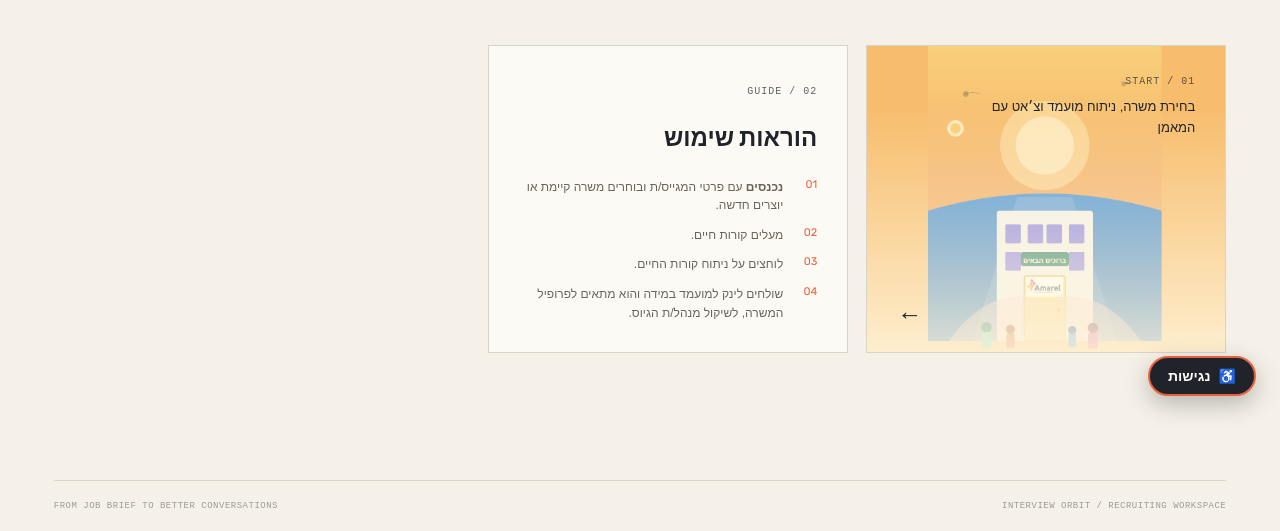
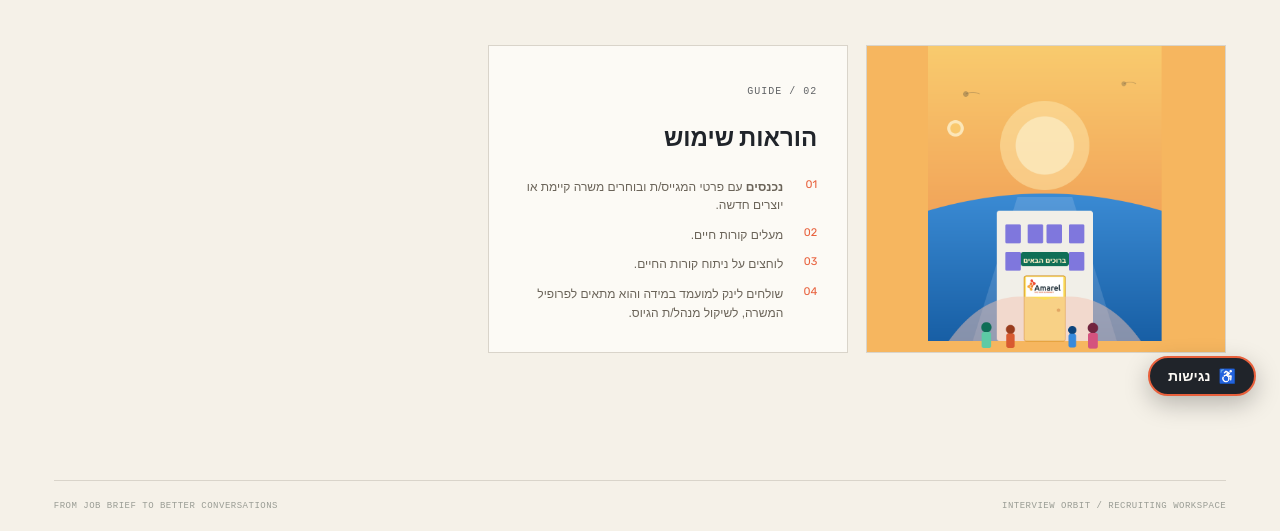
Before and after one commit to giladperetz1978/intermagic, a website: page public/index.html in a window 1280 px wide. Shown: the part 380-911 px from the top of the page. Drawn offline with Linux system fonts and the light colour scheme; a web font is replaced by a local one.

Commit message:
Make recruiter entry artwork prominent

```diff
--- a/public/index.html
+++ b/public/index.html
@@ -25,11 +25,7 @@
   <h1>מגייסים טוב יותר.<br><em>מתראיינים מוכנים יותר.</em></h1>
   <p>סביבת עבודה מתקדמת עבור מנהל מגייס, צוות הגיוס והמועמד.</p>
   <div class="portal-grid">
-    <button class="portal-card recruiter-choice" data-view="recruiter">
-      <span class="portal-index">01 / START</span>
-      <small>בחירת משרה, ניתוח מועמד וצ׳אט עם המאמן</small>
-      <span class="portal-arrow">←</span>
-    </button>
+    <button class="portal-card recruiter-choice" data-view="recruiter" aria-label="כניסה למסך המנהל המגייס"></button>
     <div class="usage-panel">
       <span class="portal-index">02 / GUIDE</span>
       <strong>הוראות שימוש</strong>
--- a/public/portal.css
+++ b/public/portal.css
@@ -68,7 +68,7 @@
 .portal-card.recruiter-choice {
   overflow: hidden;
   color: var(--ink);
-  background-image: linear-gradient(180deg, rgba(255, 247, 224, 0.1) 20%, rgba(255, 247, 224, 0.86) 100%), url('good_recruitment_cover_art_v2.png');
+  background-image: url('good_recruitment_cover_art_v2.png');
   background-color: #f6b65f;
   background-position: center center;
   background-repeat: no-repeat;
@@ -76,7 +76,7 @@
 }
 
 .portal-card.recruiter-choice:hover {
-  background-image: linear-gradient(180deg, rgba(255, 247, 224, 0.05) 20%, rgba(255, 247, 224, 0.82) 100%), url('good_recruitment_cover_art_v2.png');
+  background-image: url('good_recruitment_cover_art_v2.png');
 }
 
 .portal-card.admin-choice {
```
